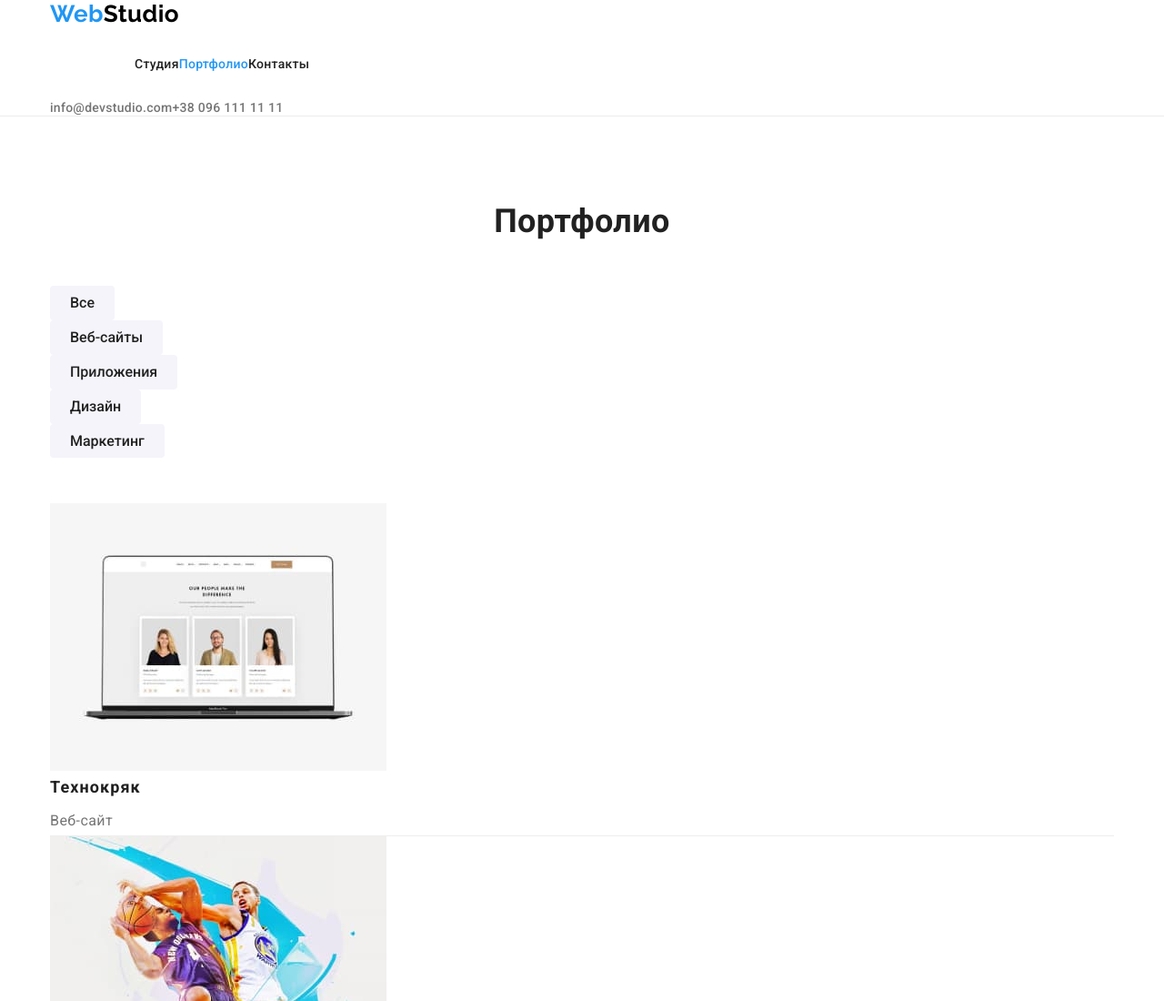
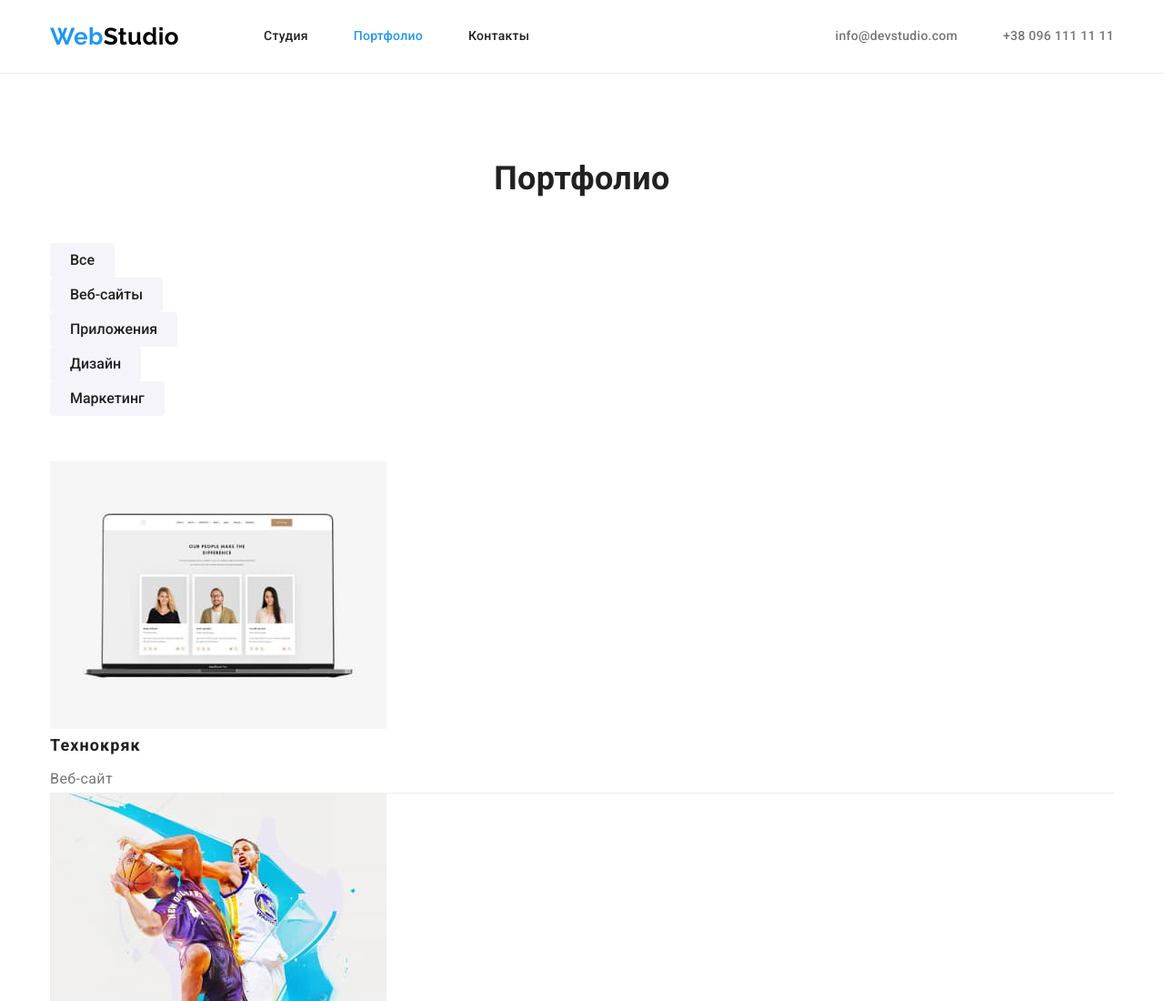
Before and after one commit to Ivan-Samoylenko/goit-markup-hw-03, a plain HTML site: page portfolio.html in a window 1280 px wide. Shown: the top 1100 px of the page at 91% size. Drawn offline with nearby package versions, Linux system fonts and the light colour scheme.

Commit message:
дублює стилі хедера на портфоліо

```diff
--- a/portfolio.html
+++ b/portfolio.html
@@ -20,22 +20,24 @@
   <body>
     <!-- Header -->
     <header class="header">
-      <div class="container main-header">
+      <div class="container header-content">
         <!-- Navigation -->
-        <nav>
+        <nav class="navigate">
           <!-- logo and link to homepage -->
           <a class="link logo" href="./index.html"> Web<span class="logo-header">Studio</span> </a>
           <!-- list of links to website pages -->
           <ul class="list site-nav">
-            <li><a class="link" href="./index.html">Студия</a></li>
-            <li><a class="link current" href="./portfolio.html">Портфолио</a></li>
-            <li><a class="link" href="">Контакты</a></li>
+            <li class="item"><a class="link" href="./index.html">Студия</a></li>
+            <li class="item"><a class="link current" href="./portfolio.html">Портфолио</a></li>
+            <li class="item"><a class="link" href="">Контакты</a></li>
           </ul>
         </nav>
         <!-- contacts -->
         <ul class="list contacts-nav">
-          <li><a class="link" href="mailto:info@devstudio.com">info@devstudio.com</a></li>
-          <li><a class="link" href="tel:+380961111111">+38 096 111 11 11</a></li>
+          <li class="item">
+            <a class="link" href="mailto:info@devstudio.com">info@devstudio.com</a>
+          </li>
+          <li class="item"><a class="link" href="tel:+380961111111">+38 096 111 11 11</a></li>
         </ul>
       </div>
     </header>
```
